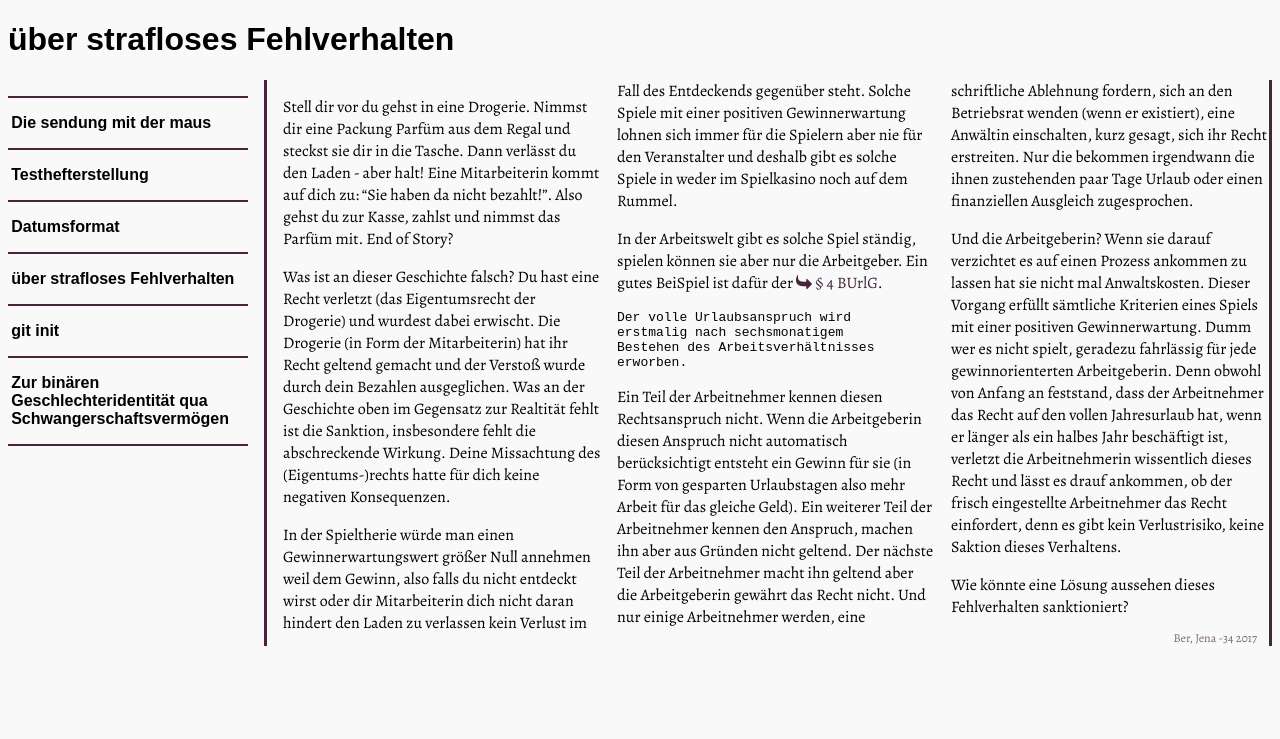
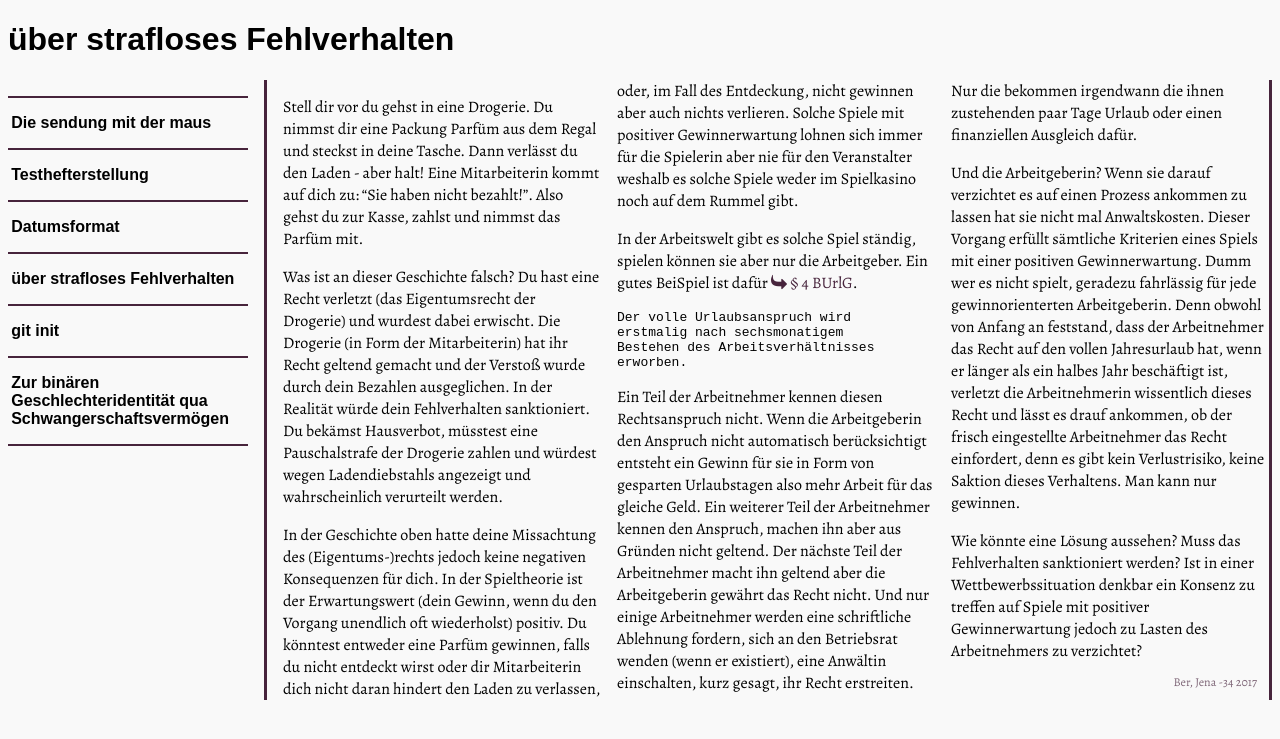
Before and after one commit to HoffmannP/Blog, a Jekyll site: the page built from _posts/2017-08-24-strafloses-fehlverhalten.md, in a window 1280 px wide. Shown: the top 739 px of the page. Built offline with Jekyll 4.4.1, drawn with Linux system fonts in a browser that asks for light colours; nearby versions of some CDN libraries; some web fonts are replaced.

Commit message:
Update 2017-08-24-strafloses-fehlverhalten.md

```diff
--- a/_posts/2017-08-24-strafloses-fehlverhalten.md
+++ b/_posts/2017-08-24-strafloses-fehlverhalten.md
@@ -4,21 +4,21 @@ tag: arbeit lang:de
 category: Politik
 ---
 
-Stell dir vor du gehst in eine Drogerie. Nimmst dir eine Packung Parfüm aus dem Regal und steckst sie dir in die Tasche. Dann verlässt du den Laden - aber halt! Eine Mitarbeiterin kommt auf dich zu: "Sie haben da nicht bezahlt!". Also gehst du zur Kasse, zahlst und nimmst das Parfüm mit. End of Story?
+Stell dir vor du gehst in eine Drogerie. Du nimmst dir eine Packung Parfüm aus dem Regal und steckst in deine Tasche. Dann verlässt du den Laden - aber halt! Eine Mitarbeiterin kommt auf dich zu: "Sie haben nicht bezahlt!". Also gehst du zur Kasse, zahlst und nimmst das Parfüm mit.
 
-Was ist an dieser Geschichte falsch? Du hast eine Recht verletzt (das Eigentumsrecht der Drogerie) und wurdest dabei erwischt. Die Drogerie (in Form der Mitarbeiterin) hat ihr Recht geltend gemacht und der Verstoß wurde durch dein Bezahlen ausgeglichen. Was an der Geschichte oben im Gegensatz zur Realtität fehlt ist die Sanktion, insbesondere fehlt die abschreckende Wirkung. Deine Missachtung des (Eigentums-)rechts hatte für dich keine negativen Konsequenzen.
+Was ist an dieser Geschichte falsch? Du hast eine Recht verletzt (das Eigentumsrecht der Drogerie) und wurdest dabei erwischt. Die Drogerie (in Form der Mitarbeiterin) hat ihr Recht geltend gemacht und der Verstoß wurde durch dein Bezahlen ausgeglichen. In der Realität würde dein Fehlverhalten sanktioniert. Du bekämst Hausverbot, müsstest eine Pauschalstrafe der Drogerie zahlen und würdest wegen Ladendiebstahls angezeigt und wahrscheinlich verurteilt werden.
 
-In der Spieltherie würde man einen Gewinnerwartungswert größer Null annehmen weil dem Gewinn, also falls du nicht entdeckt wirst oder dir Mitarbeiterin dich nicht daran hindert den Laden zu verlassen kein Verlust im Fall des Entdeckends gegenüber steht. Solche Spiele mit einer positiven Gewinnerwartung lohnen sich immer für die Spielern aber nie für den Veranstalter  und deshalb gibt es solche Spiele in weder im Spielkasino noch auf dem Rummel.
+In der Geschichte oben hatte deine Missachtung des (Eigentums-)rechts jedoch keine negativen Konsequenzen für dich. In der Spieltheorie ist der Erwartungswert (dein Gewinn, wenn du den Vorgang unendlich oft wiederholst) positiv. Du könntest entweder eine Parfüm gewinnen, falls du nicht entdeckt wirst oder dir Mitarbeiterin dich nicht daran hindert den Laden zu verlassen, oder, im Fall des Entdeckung, nicht gewinnen aber auch nichts verlieren. Solche Spiele mit positiver Gewinnerwartung lohnen sich immer für die Spielerin aber nie für den Veranstalter weshalb es solche Spiele weder im Spielkasino noch auf dem Rummel gibt.
 
-In der Arbeitswelt gibt es solche Spiel ständig, spielen können sie aber nur die Arbeitgeber. Ein gutes BeiSpiel ist dafür der [§ 4 BUrlG](https://dejure.org/gesetze/BUrlG/4.html).
+In der Arbeitswelt gibt es solche Spiel ständig, spielen können sie aber nur die Arbeitgeber. Ein gutes BeiSpiel ist dafür [§ 4 BUrlG](https://dejure.org/gesetze/BUrlG/4.html).
 
     Der volle Urlaubsanspruch wird
     erstmalig nach sechsmonatigem
     Bestehen des Arbeitsverhältnisses
     erworben.
 
-Ein Teil der Arbeitnehmer kennen diesen Rechtsanspruch nicht. Wenn die Arbeitgeberin diesen Anspruch nicht automatisch berücksichtigt entsteht ein Gewinn für sie (in Form von gesparten Urlaubstagen also mehr Arbeit für das gleiche Geld). Ein weiterer Teil der Arbeitnehmer kennen den Anspruch, machen ihn aber aus Gründen nicht geltend. Der nächste Teil der Arbeitnehmer macht ihn geltend aber die Arbeitgeberin gewährt das Recht nicht. Und nur einige Arbeitnehmer werden, eine schriftliche Ablehnung fordern, sich an den Betriebsrat wenden (wenn er existiert), eine Anwältin einschalten, kurz gesagt, sich ihr Recht erstreiten. Nur die bekommen irgendwann die ihnen zustehenden paar Tage Urlaub oder einen finanziellen Ausgleich zugesprochen.
+Ein Teil der Arbeitnehmer kennen diesen Rechtsanspruch nicht. Wenn die Arbeitgeberin den Anspruch nicht automatisch berücksichtigt entsteht ein Gewinn für sie in Form von gesparten Urlaubstagen also mehr Arbeit für das gleiche Geld. Ein weiterer Teil der Arbeitnehmer kennen den Anspruch, machen ihn aber aus Gründen nicht geltend. Der nächste Teil der Arbeitnehmer macht ihn geltend aber die Arbeitgeberin gewährt das Recht nicht. Und nur einige Arbeitnehmer werden eine schriftliche Ablehnung fordern, sich an den Betriebsrat wenden (wenn er existiert), eine Anwältin einschalten, kurz gesagt, ihr Recht erstreiten. Nur die bekommen irgendwann die ihnen zustehenden paar Tage Urlaub oder einen finanziellen Ausgleich dafür.
 
-Und die Arbeitgeberin? Wenn sie darauf verzichtet es auf einen Prozess ankommen zu lassen hat sie nicht mal Anwaltskosten. Dieser Vorgang erfüllt sämtliche Kriterien eines Spiels mit einer positiven Gewinnerwartung. Dumm wer es nicht spielt, geradezu fahrlässig für jede gewinnorienterten Arbeitgeberin. Denn obwohl von Anfang an feststand, dass der Arbeitnehmer das Recht auf den vollen Jahresurlaub hat, wenn er länger als ein halbes Jahr beschäftigt ist, verletzt die Arbeitnehmerin wissentlich dieses Recht und lässt es drauf ankommen, ob der frisch eingestellte Arbeitnehmer das Recht einfordert, denn es gibt kein Verlustrisiko, keine Saktion dieses Verhaltens.
+Und die Arbeitgeberin? Wenn sie darauf verzichtet es auf einen Prozess ankommen zu lassen hat sie nicht mal Anwaltskosten. Dieser Vorgang erfüllt sämtliche Kriterien eines Spiels mit einer positiven Gewinnerwartung. Dumm wer es nicht spielt, geradezu fahrlässig für jede gewinnorienterten Arbeitgeberin. Denn obwohl von Anfang an feststand, dass der Arbeitnehmer das Recht auf den vollen Jahresurlaub hat, wenn er länger als ein halbes Jahr beschäftigt ist, verletzt die Arbeitnehmerin wissentlich dieses Recht und lässt es drauf ankommen, ob der frisch eingestellte Arbeitnehmer das Recht einfordert, denn es gibt kein Verlustrisiko, keine Saktion dieses Verhaltens. Man kann nur gewinnen.
 
-Wie könnte eine Lösung aussehen dieses Fehlverhalten sanktioniert?
+Wie könnte eine Lösung aussehen? Muss das Fehlverhalten sanktioniert werden? Ist in einer Wettbewerbssituation denkbar ein Konsenz zu treffen auf Spiele mit positiver Gewinnerwartung jedoch zu Lasten des Arbeitnehmers zu verzichtet?
```
